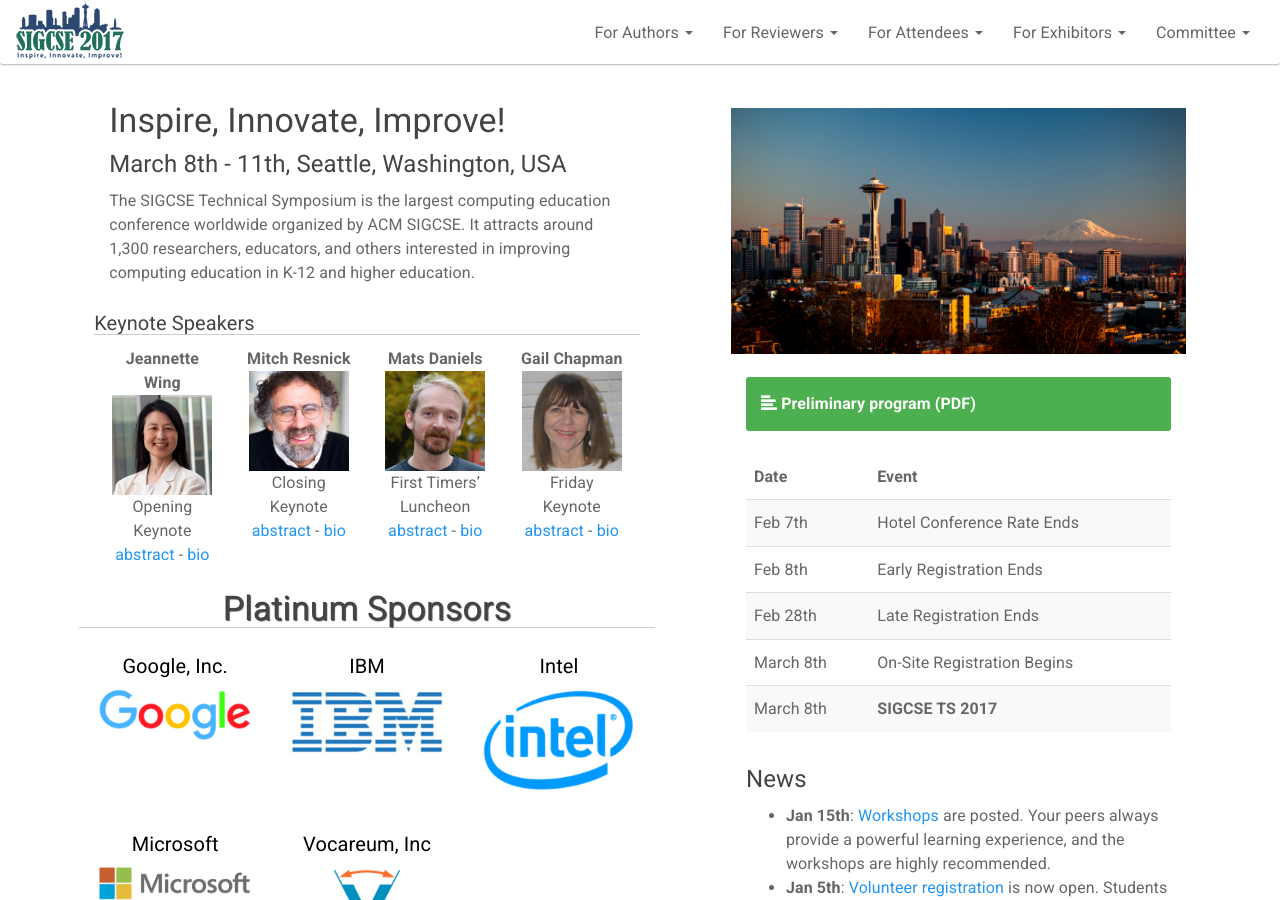
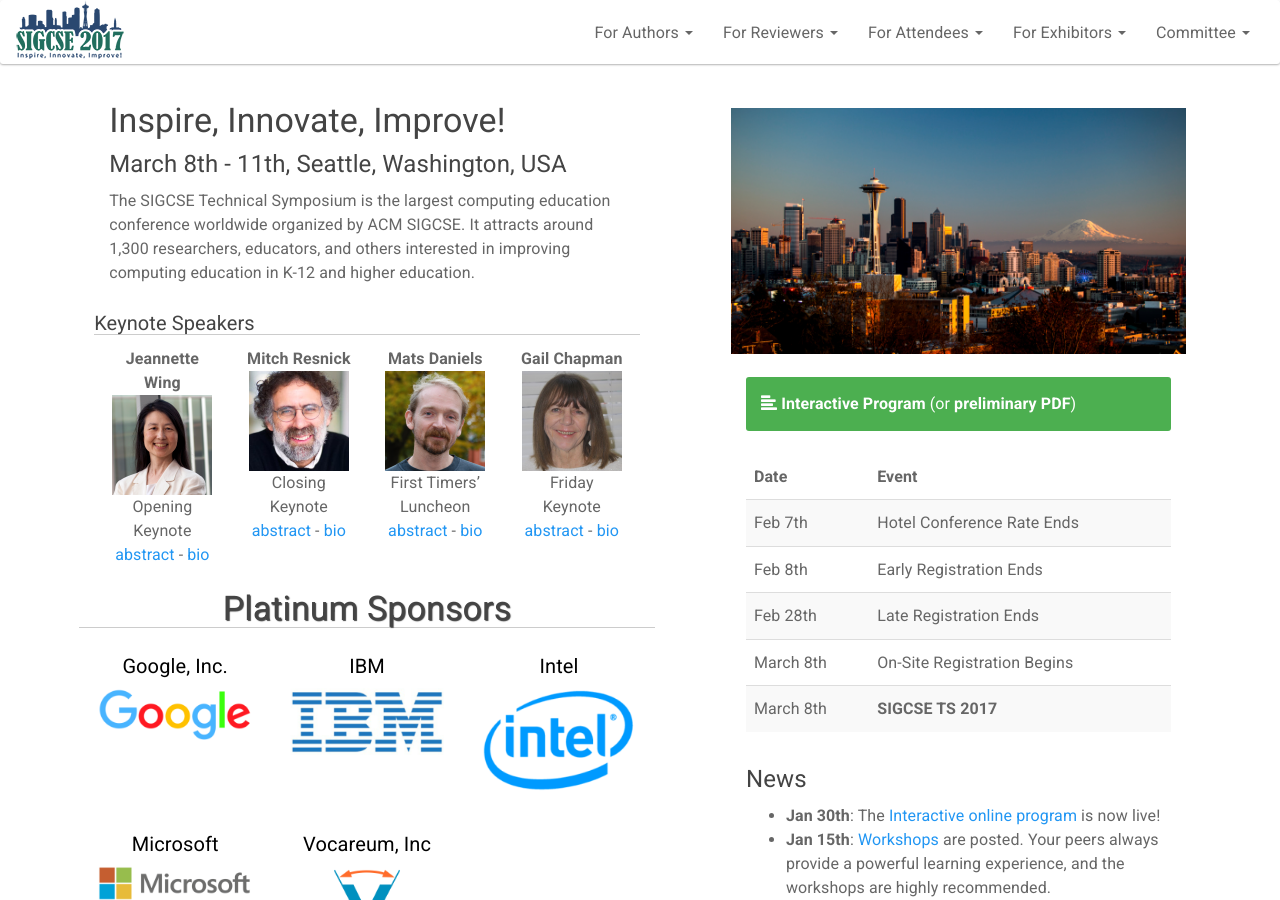
Before and after one commit to sigcsets/sigcse2017, a Jekyll site: the page built from index.html, in a window 1280 px wide and 900 px high. Built offline with Jekyll 4.4.1, drawn with Linux system fonts in a browser that asks for light colours.

Commit message:
Added news item and changed front page link to program.

```diff
--- a/_includes/front-news.html
+++ b/_includes/front-news.html
@@ -1,5 +1,11 @@
 
 <ul>
+  <li>
+    <strong>Jan 30th</strong>: The
+<a href="http://easychair.org/smart-program/SIGCSE2017/">Interactive online program</a>
+is now live!
+  </li>
+
   <li>
     <strong>Jan 15th</strong>:
 <a href="{{ '/attendees/workshops.html' | prepend: site.baseurl }}">Workshops</a>
--- a/index.html
+++ b/index.html
@@ -116,7 +116,9 @@
 
 		<!-- Start PDF Program -->
     <div class = "alert alert-success" style="margin-top: 23px">
-      <span class="glyphicon glyphicon-align-left" aria-hidden="true"></span> <a href = "{{ '/docs/sigcse2017-draft-program.pdf' | prepend: site.baseurl }}">Preliminary program (PDF)</a>
+      <span class="glyphicon glyphicon-align-left" aria-hidden="true"></span>
+        <a href="http://easychair.org/smart-program/SIGCSE2017/">Interactive Program</a>
+        (or <a href = "{{ '/docs/sigcse2017-draft-program.pdf' | prepend: site.baseurl }}">preliminary PDF</a>)
     </div>
 		<!-- End PDF Program -->
 
```
